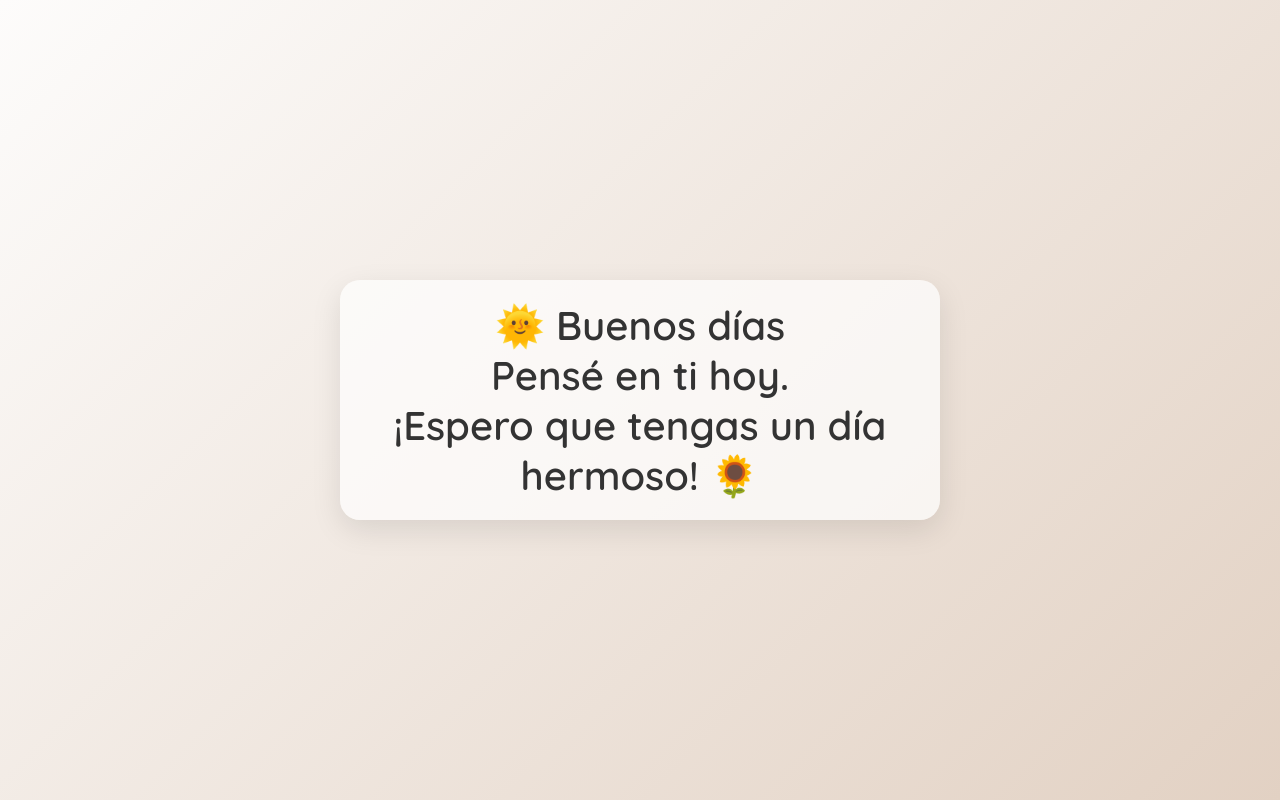
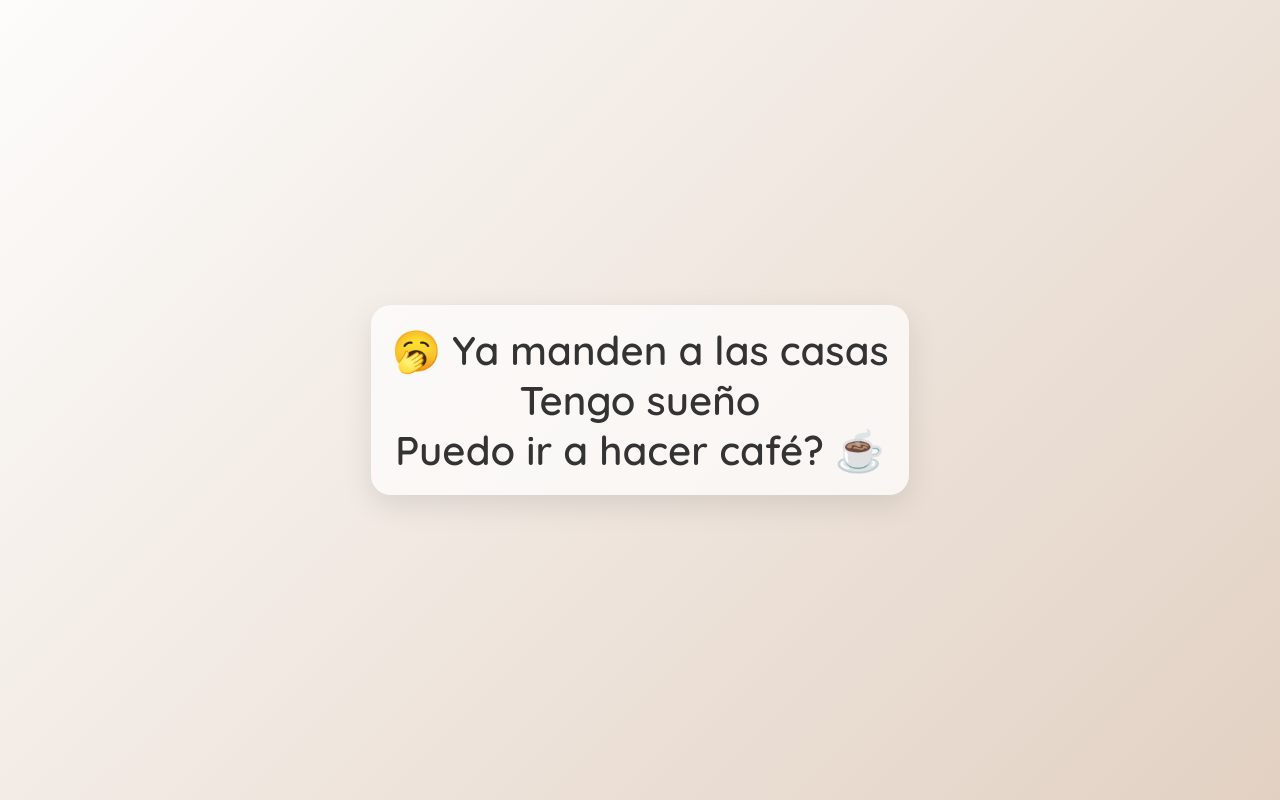
Before and after one commit to churipakinti/JustForFun, a plain HTML site: page index.html in a window 1280 px wide. Drawn offline with Linux system fonts and the light colour scheme.

Commit message:
Update index.html

```diff
--- a/index.html
+++ b/index.html
@@ -36,9 +36,9 @@
 </head>
 <body>
   <div class="message">
-    🌞 Buenos días<br>
-    Pensé en ti hoy.<br>
-    ¡Espero que tengas un día hermoso! 🌻
+    🥱 Ya manden a las casas<br>
+   Tengo sueño<br>
+    Puedo ir a hacer café? ☕
   </div>
 </body>
 </html>
```
